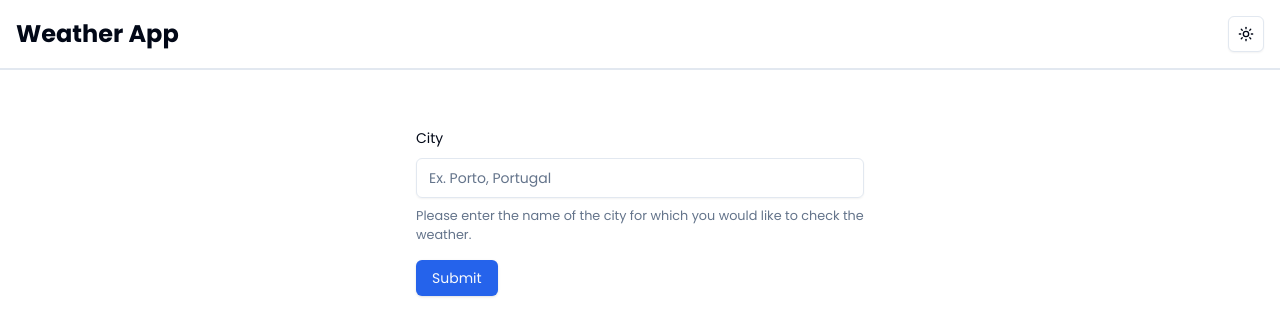
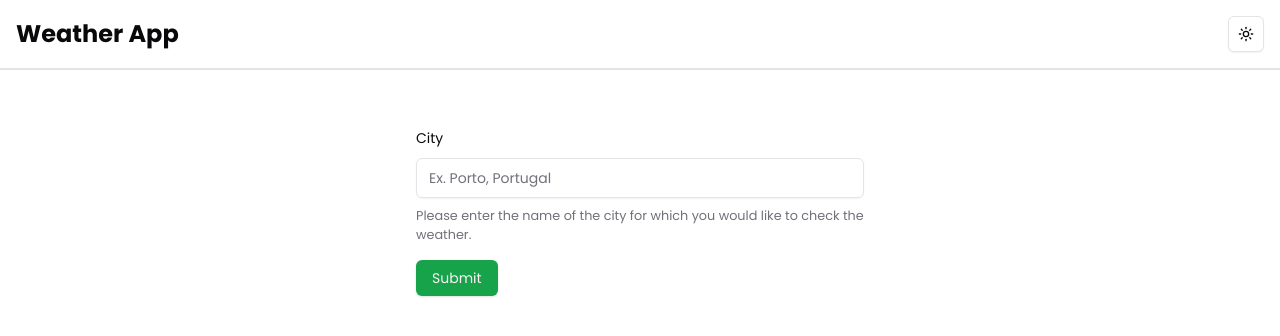
Before and after one commit to Costaa18/weather-web, a Next.js app: page / in a window 1280 px wide. Shown: the top 336 px of the page. Built offline with nearby package versions, Linux system fonts and the light colour scheme.

Commit message:
Update global CSS variables for improved theming and accessibility

```diff
--- a/app/globals.css
+++ b/app/globals.css
@@ -2,56 +2,58 @@
 @tailwind components;
 @tailwind utilities;
 
+
+
+
 @layer base {
   :root {
     --background: 0 0% 100%;
-    --foreground: 222.2 84% 4.9%;
+    --foreground: 240 10% 3.9%;
     --card: 0 0% 100%;
-    --card-foreground: 222.2 84% 4.9%;
+    --card-foreground: 240 10% 3.9%;
     --popover: 0 0% 100%;
-    --popover-foreground: 222.2 84% 4.9%;
-    --primary: 221.2 83.2% 53.3%;
-    --primary-foreground: 210 40% 98%;
-    --secondary: 210 40% 96.1%;
-    --secondary-foreground: 222.2 47.4% 11.2%;
-    --muted: 210 40% 96.1%;
-    --muted-foreground: 215.4 16.3% 46.9%;
-    --accent: 210 40% 96.1%;
-    --accent-foreground: 222.2 47.4% 11.2%;
+    --popover-foreground: 240 10% 3.9%;
+    --primary: 142.1 76.2% 36.3%;
+    --primary-foreground: 355.7 100% 97.3%;
+    --secondary: 240 4.8% 95.9%;
+    --secondary-foreground: 240 5.9% 10%;
+    --muted: 240 4.8% 95.9%;
+    --muted-foreground: 240 3.8% 46.1%;
+    --accent: 240 4.8% 95.9%;
+    --accent-foreground: 240 5.9% 10%;
     --destructive: 0 84.2% 60.2%;
-    --destructive-foreground: 210 40% 98%;
-    --border: 214.3 31.8% 91.4%;
-    --input: 214.3 31.8% 91.4%;
-    --ring: 221.2 83.2% 53.3%;
+    --destructive-foreground: 0 0% 98%;
+    --border: 240 5.9% 90%;
+    --input: 240 5.9% 90%;
+    --ring: 142.1 76.2% 36.3%;
     --radius: 0.5rem;
     --chart-1: 12 76% 61%;
     --chart-2: 173 58% 39%;
     --chart-3: 197 37% 24%;
     --chart-4: 43 74% 66%;
     --chart-5: 27 87% 67%;
-
   }
 
   .dark {
-    --background: 222.2 84% 4.9%;
-    --foreground: 210 40% 98%;
-    --card: 222.2 84% 4.9%;
-    --card-foreground: 210 40% 98%;
-    --popover: 222.2 84% 4.9%;
-    --popover-foreground: 210 40% 98%;
-    --primary: 217.2 91.2% 59.8%;
-    --primary-foreground: 222.2 47.4% 11.2%;
-    --secondary: 217.2 32.6% 17.5%;
-    --secondary-foreground: 210 40% 98%;
-    --muted: 217.2 32.6% 17.5%;
-    --muted-foreground: 215 20.2% 65.1%;
-    --accent: 217.2 32.6% 17.5%;
-    --accent-foreground: 210 40% 98%;
+    --background: 20 14.3% 4.1%;
+    --foreground: 0 0% 95%;
+    --card: 24 9.8% 10%;
+    --card-foreground: 0 0% 95%;
+    --popover: 0 0% 9%;
+    --popover-foreground: 0 0% 95%;
+    --primary: 142.1 70.6% 45.3%;
+    --primary-foreground: 144.9 80.4% 10%;
+    --secondary: 240 3.7% 15.9%;
+    --secondary-foreground: 0 0% 98%;
+    --muted: 0 0% 15%;
+    --muted-foreground: 240 5% 64.9%;
+    --accent: 12 6.5% 15.1%;
+    --accent-foreground: 0 0% 98%;
     --destructive: 0 62.8% 30.6%;
-    --destructive-foreground: 210 40% 98%;
-    --border: 217.2 32.6% 17.5%;
-    --input: 217.2 32.6% 17.5%;
-    --ring: 224.3 76.3% 48%;
+    --destructive-foreground: 0 85.7% 97.3%;
+    --border: 240 3.7% 15.9%;
+    --input: 240 3.7% 15.9%;
+    --ring: 142.4 71.8% 29.2%;
     --chart-1: 220 70% 50%;
     --chart-2: 160 60% 45%;
     --chart-3: 30 80% 55%;
@@ -59,6 +61,7 @@
     --chart-5: 340 75% 55%;
   }
 }
+
 
 @layer base {
   * {
```
